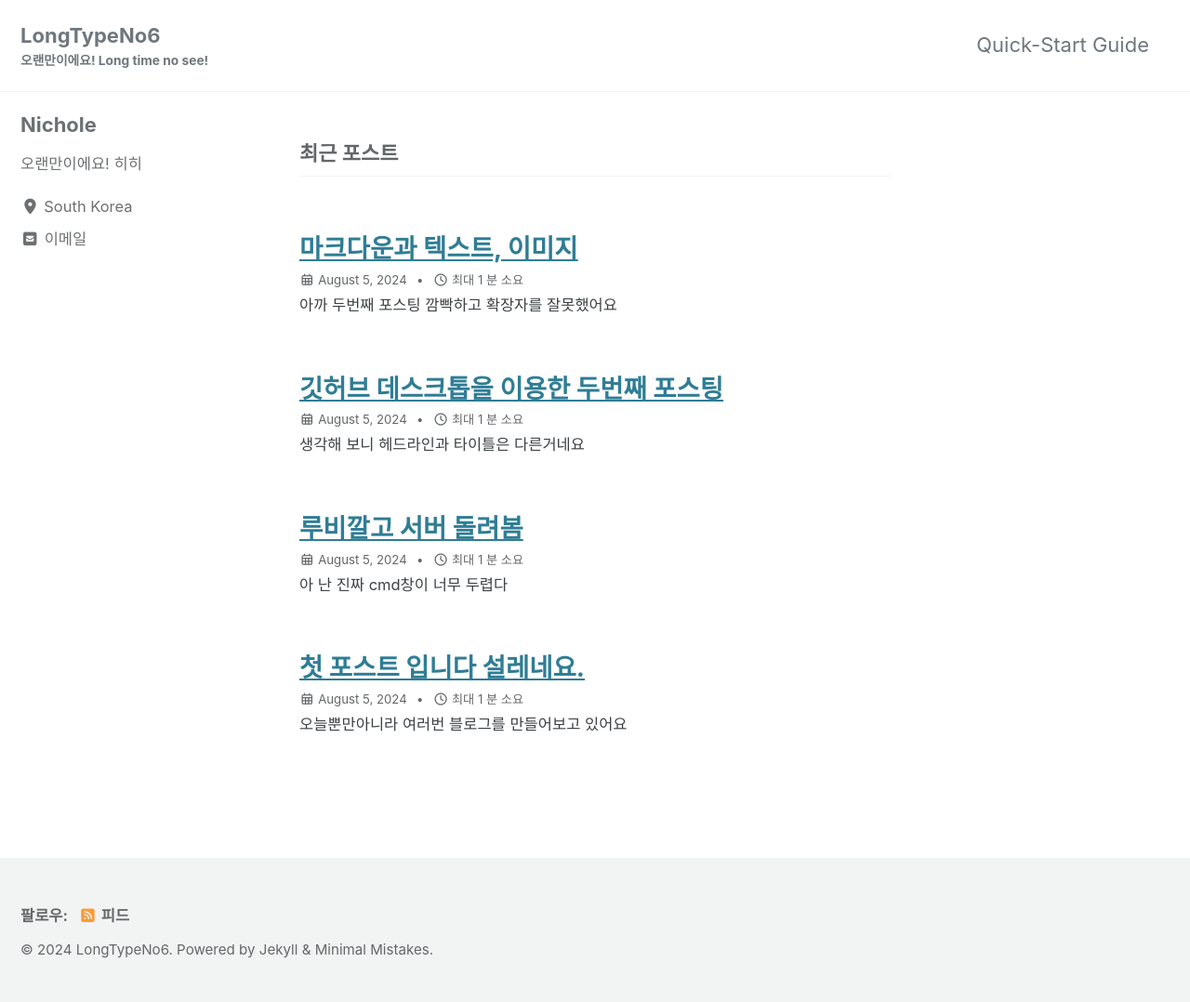
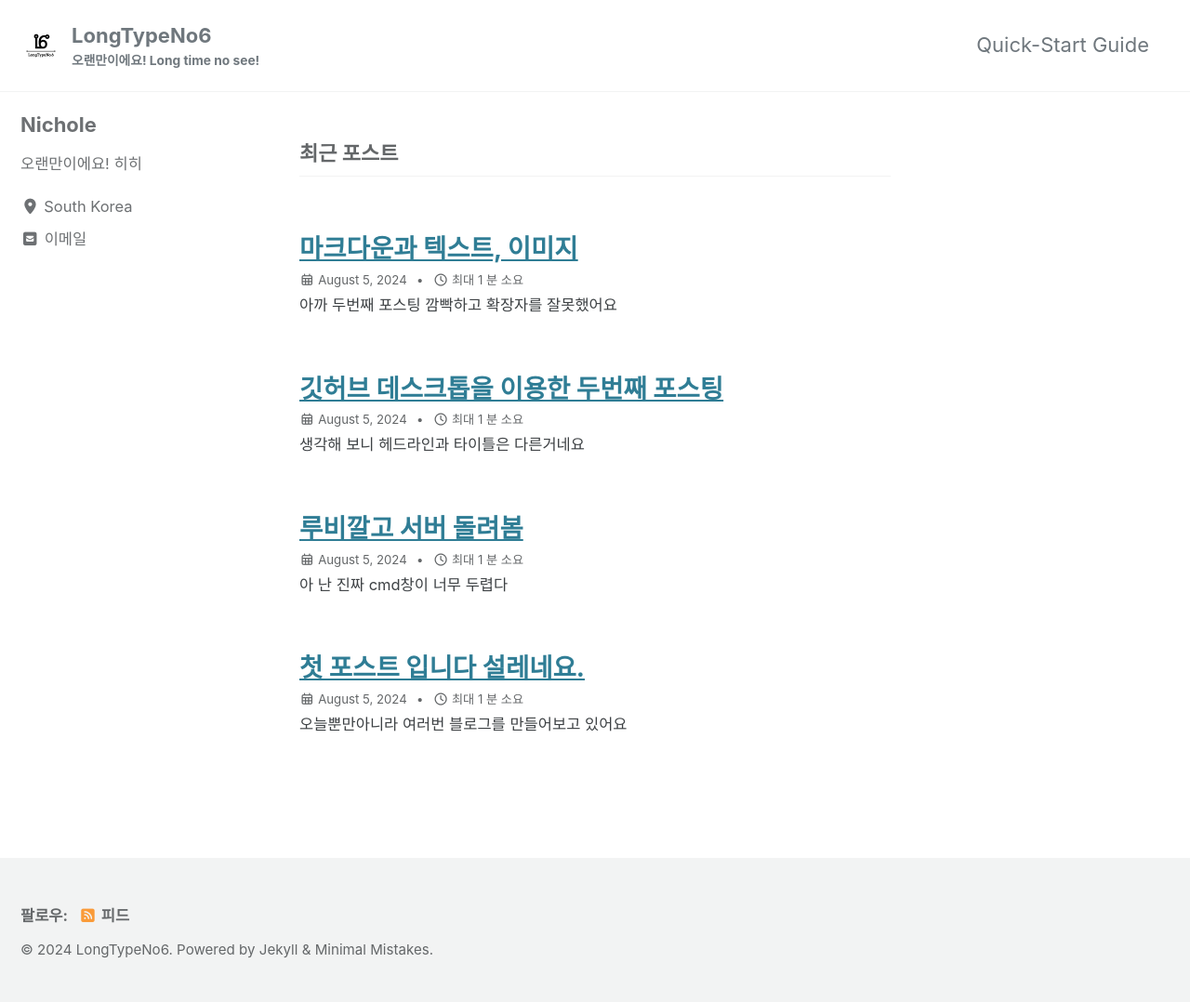
Before and after one commit to LongTypeNo6/LongTypeNo61.github.io, a Jekyll site: the page built from index.html, in a window 1280 px wide. Shown: the whole page at 93% size. Built offline with Jekyll 4.4.1, drawn with Linux system fonts in a browser that asks for light colours; cached includes are drawn as plain includes; the list of posts is cut into pages by our own code.

Commit message:
로고추가
내가 만든로고 88*88png맞나?

```diff
--- a/_config.yml
+++ b/_config.yml
@@ -26,7 +26,7 @@ url                      : "https://LongTypeNo6.github.io"
 baseurl                  : # the subpath of your site, e.g. "/blog"
 repository               : # GitHub username/repo-name e.g. "mmistakes/minimal-mistakes"
 teaser                   : # path of fallback teaser image, e.g. "/assets/images/500x300.png"
-logo                     : # path of logo image to display in the masthead, e.g. "/assets/images/88x88.png"
+logo                     : "/assets/images/VerticalLogo.png" # path of logo image to display in the masthead, e.g. "/assets/images/88x88.png"
 masthead_title           : # overrides the website title displayed in the masthead, use " " for no title
 breadcrumbs              : true
 words_per_minute         : 200
```
Also changed, not shown: assets/images/VerticalLogo.png (renamed from images/Logo.png).
